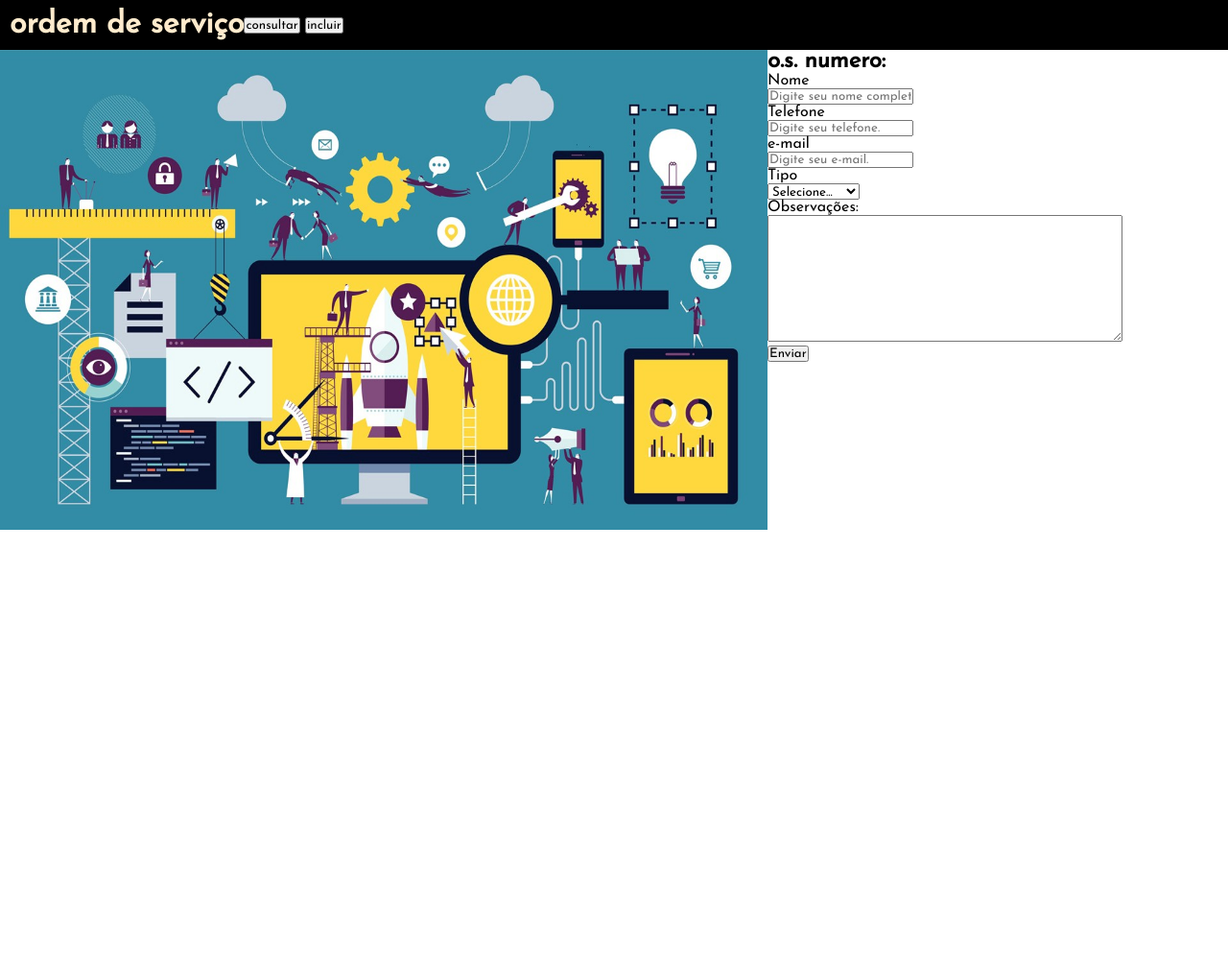
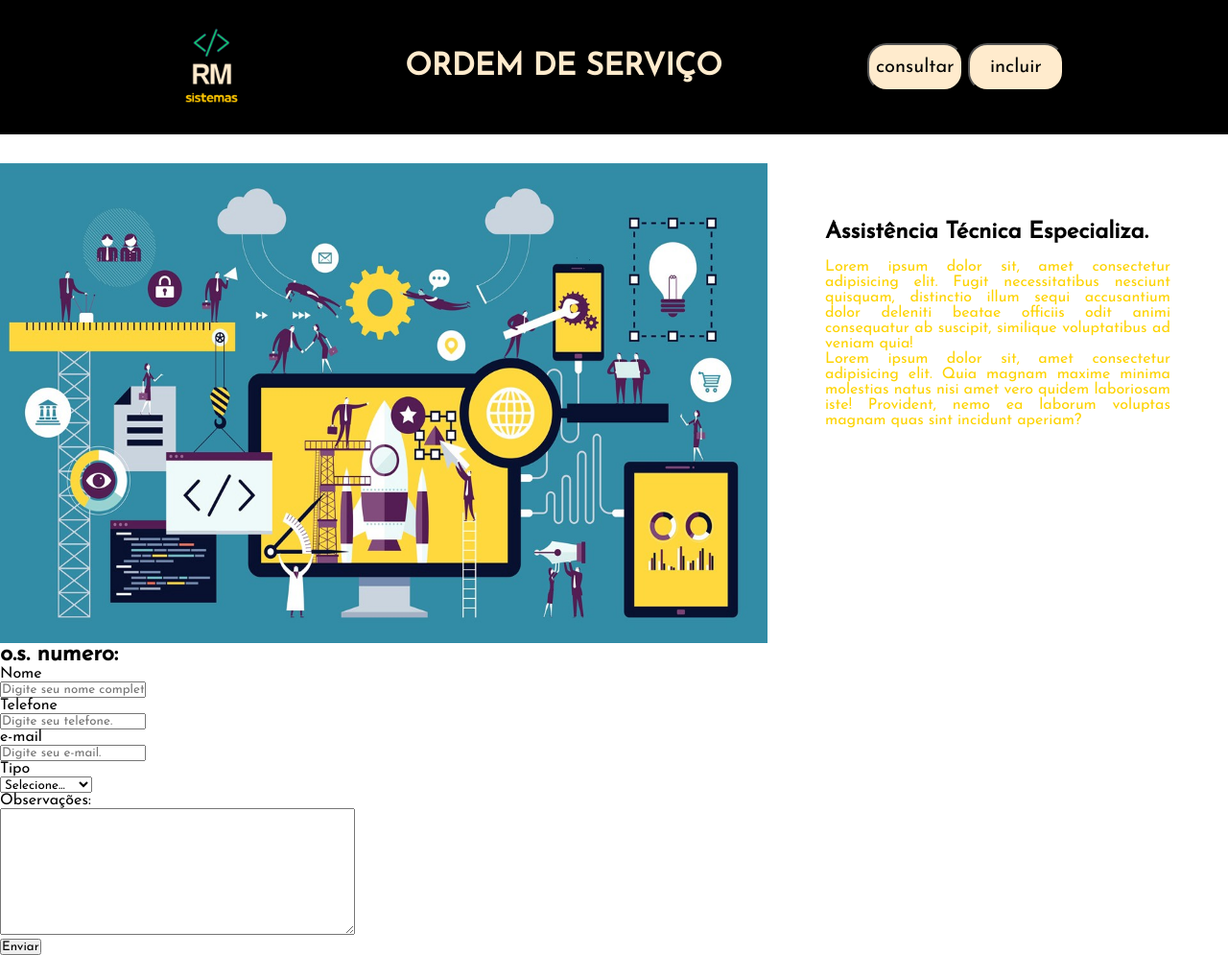
Before and after one commit to massarutti/order_page, a plain HTML site: page index.html in a window 1280 px wide. Shown: the whole page at 96% size. Before the commit the page ends 800 px from the top, so only its background shows below. Drawn offline with Linux system fonts and the light colour scheme.

Commit message:
Commit Order Page 270922

```diff
--- a/index.html
+++ b/index.html
@@ -10,15 +10,33 @@
 
   <body>
     <header class="navbar">
-      <h1>ordem de serviço</h1>
+      <img class="logo" src="./logo.png" alt="Logo Navegação" />
+      <h1>ORDEM DE SERVIÇO</h1>
       <nav>
         <button>consultar</button>
         <button>incluir</button>
       </nav>
     </header>
 
+    <section class="secao_inf">
+      <img src="./001.jpeg" alt="Fundo Page Order" />
+      <div class="informacoes">
+        <h2>Assistência Técnica Especializa.</h2>
+        <br />
+        <p>
+          Lorem ipsum dolor sit, amet consectetur adipisicing elit. Fugit
+          necessitatibus nesciunt quisquam, distinctio illum sequi accusantium
+          dolor deleniti beatae officiis odit animi consequatur ab suscipit,
+          similique voluptatibus ad veniam quia! <br />
+          Lorem ipsum dolor sit, amet consectetur adipisicing elit. Quia magnam
+          maxime minima molestias natus nisi amet vero quidem laboriosam iste!
+          Provident, nemo ea laborum voluptas magnam quas sint incidunt aperiam?
+        </p>
+        <br />
+      </div>
+    </section>
+
     <main class="container">
-      <img src="./001.jpeg" alt="Fundo Page Order" />
       <section class="container_section">
         <h2>o.s. numero:</h2>
         <form action="">
--- a/style.css
+++ b/style.css
@@ -8,17 +8,50 @@
 
 .navbar {
   background-color: black;
-  color: blanchedalmond;
+  color: #ffebcd;
   display: flex;
   align-items: center;
-  padding: 10px;
+  padding: 20px;
+  justify-content: space-evenly;
 }
 
-.container {
-  display: flex;
+.navbar button {
+  background-color: #ffebcd;
+  font-size: 20px;
+  width: 100px;
+  height: 50px;
+  border-radius: 20px;
 }
 
-.container img {
+.navbar button:hover {
+  background: #fdd300;
+  color: #ffebcd;
+  border: 2px solid #ffebcd;
+  border-radius: 20px;
+  box-shadow: 5px 5px 5px #eee;
+  text-shadow: none;
+}
+
+.logo {
+  width: 100px;
+}
+
+.secao_inf {
+  padding-top: 30px;
+  display: flex;
+  text-align: justify;
+}
+
+.secao_inf img {
   width: 800px;
   height: 500px;
 }
+
+.informacoes {
+  padding: 60px;
+}
+
+.informacoes p {
+  color: #fdd300;
+  text-align: justify;
+}
```
Also changed, not shown: logo.png (added).
